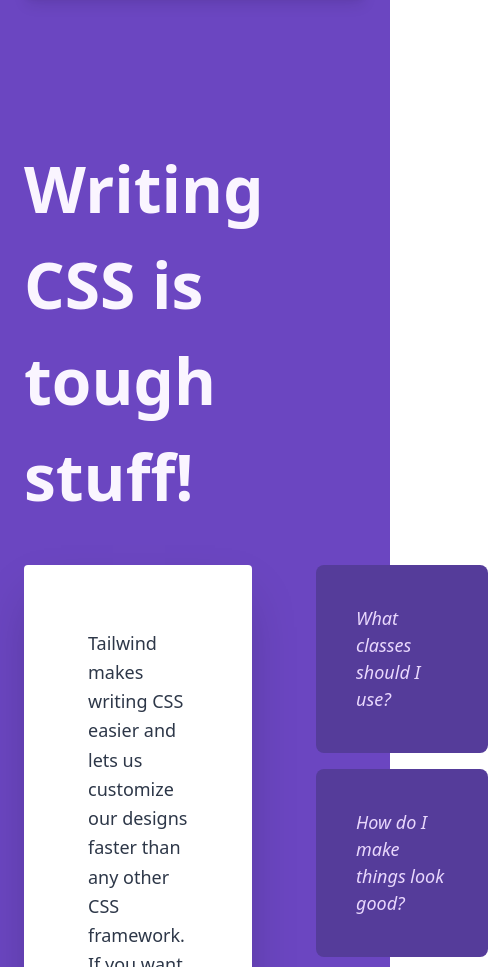
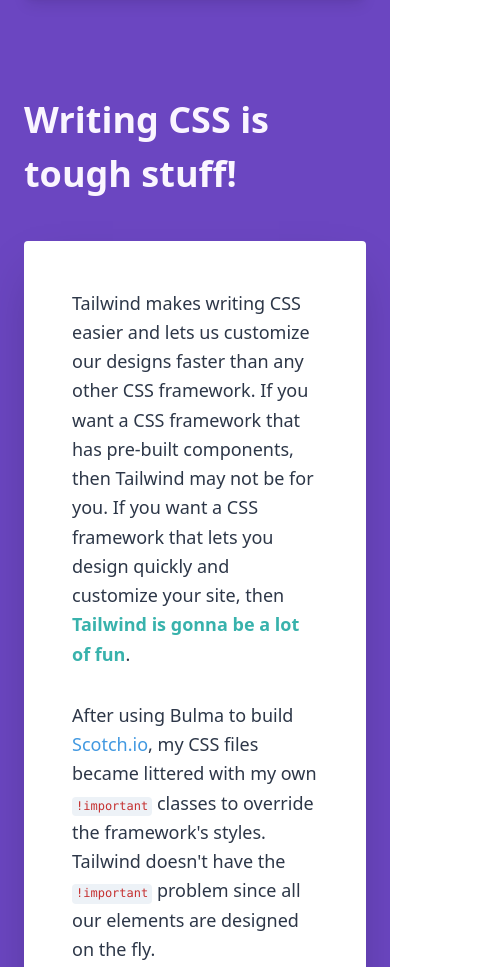
Before and after one commit to arpanp11/web-with-tailwind, a website built with Parcel: page src/index.html in a window 390 px wide. Shown: the part 967-1934 px from the top of the page, 488 px wide, since content can reach past the window. Built offline with nearby package versions, Linux system fonts and the light colour scheme.

Commit message:
responsive overview section

```diff
--- a/src/index.html
+++ b/src/index.html
@@ -131,18 +131,19 @@
     <!-- ====================================== -->
     <!-- overview section ====================================== -->
     <!-- ====================================== -->
-    <div class="relative bg-purple-700 pt-12 pb-24">
+    <div class="relative bg-purple-700 lg:pt-12 pb-24">
       <!-- gray bar to help section transition -->
       <div class="absolute bottom-0 inset-x-0 h-64 bg-gray-300"></div>
 
       <div class="relative container mx-auto px-6 lg:px-0">
-        <h2 class="mb-10 text-6xl font-bold text-purple-100">
+        <h2 class="mb-10 text-4xl lg:text-6xl font-bold text-purple-100">
           Writing CSS is tough stuff!
         </h2>
-        <div class="flex space-x-16">
+
+        <div class="lg:flex lg:space-x-16 space-y-8 lg:space-y-0">
           <!-- left coulmn -->
           <div
-            class="w-2/3 bg-white p-16 rounded shadow-2xl text-gray-800 text-lg space-y-8 leading-relaxed"
+            class="lg:w-2/3 bg-white p-12 lg:p-16 rounded shadow-2xl text-gray-800 text-lg space-y-8 leading-relaxed"
           >
             <p>
               Tailwind makes writing CSS easier and lets us customize our
```
